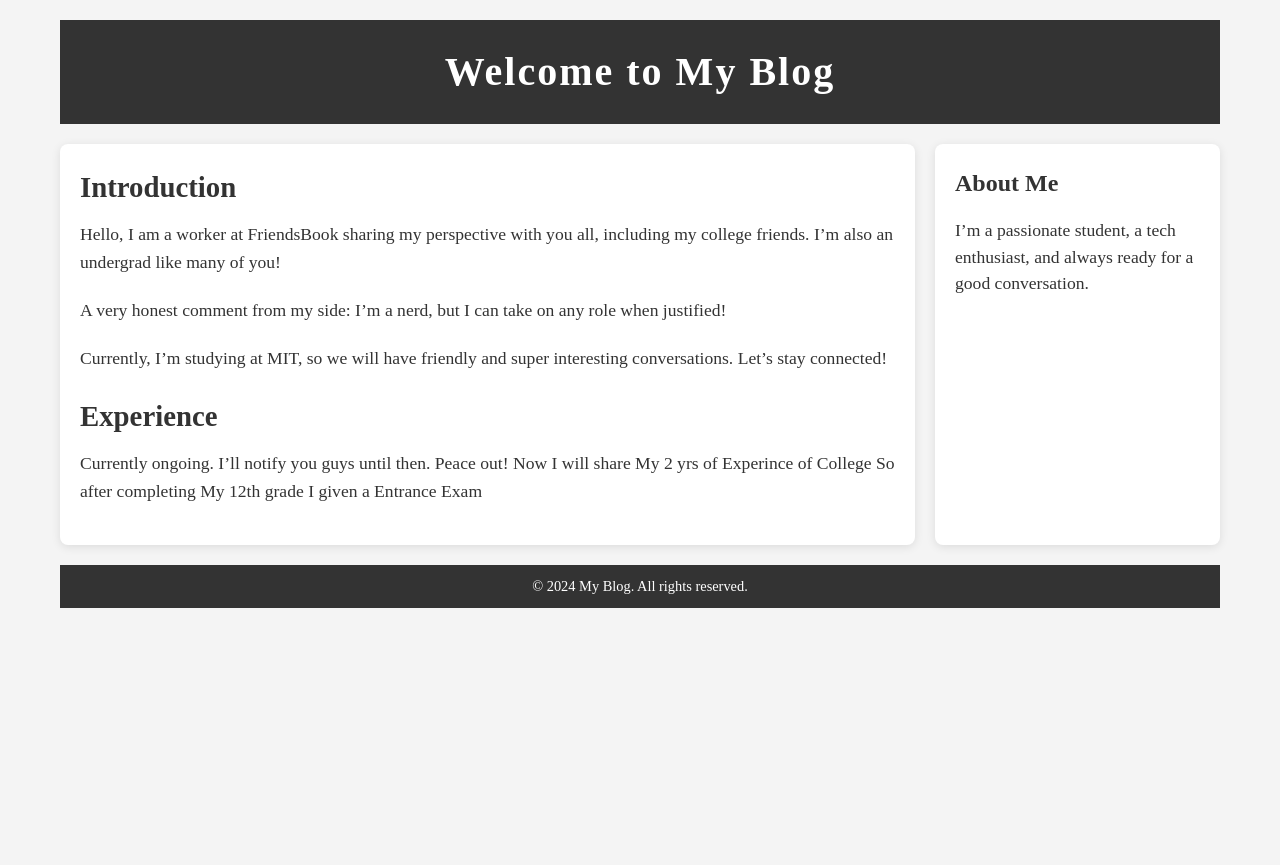
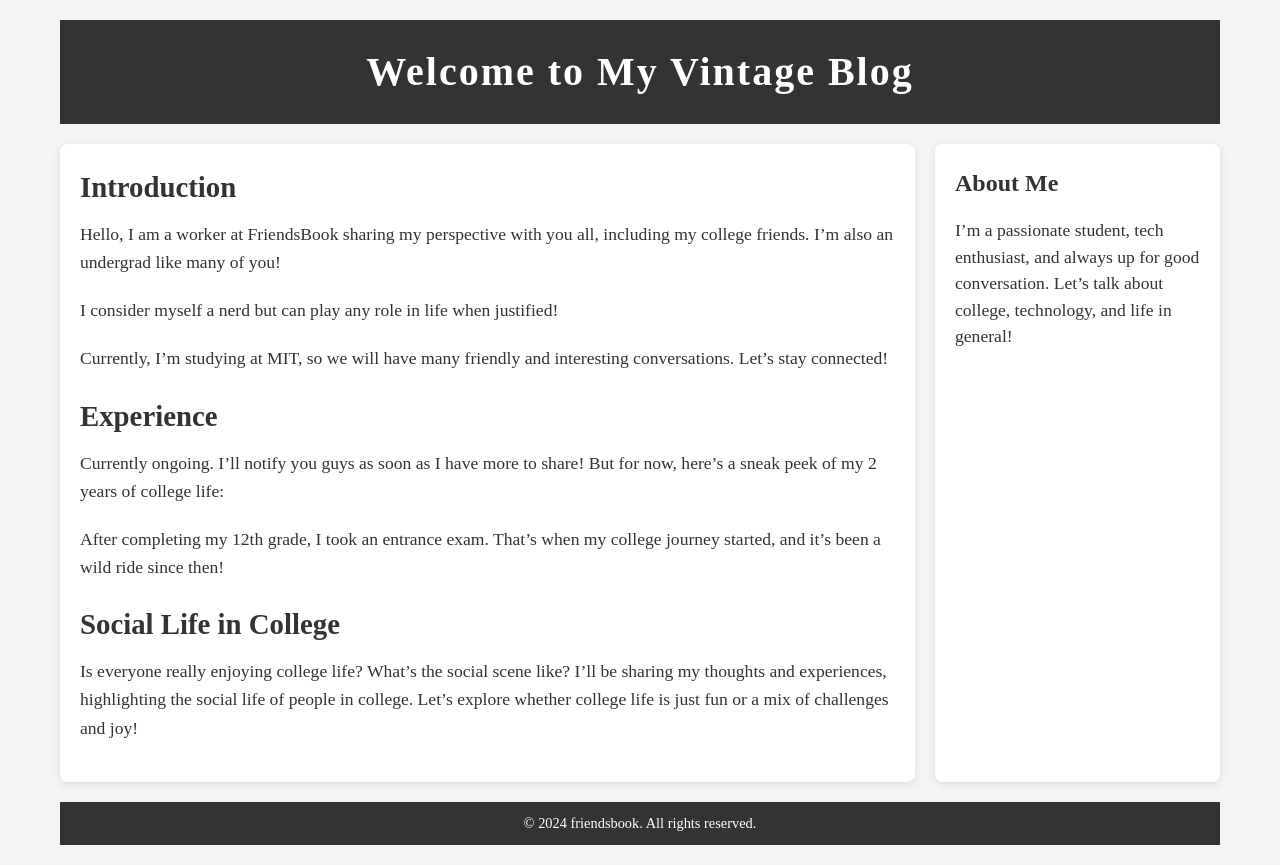
Before and after one commit to PranavKavade7/FbBlogs, a plain HTML site: page index.html in a window 1280 px wide. Before the commit the page ends 800 px from the top, so only its background shows below. Drawn offline with Linux system fonts and the light colour scheme.

Commit message:
Update index.html

```diff
--- a/index.html
+++ b/index.html
@@ -3,43 +3,44 @@
 <head>
     <meta charset="UTF-8">
     <meta name="viewport" content="width=device-width, initial-scale=1.0">
-    <title> Friendsbook-Blogs</title>
+    <title>Friendsbook - Memories Blog</title>
     <link rel="stylesheet" href="style.css">
 </head>
 <body>
     <div class="container">
         <header>
-            <h1>Welcome to My Blog</h1>
+            <h1>Welcome to My Vintage Blog</h1>
         </header>
 
         <main>
             <section class="intro">
                 <h2>Introduction</h2>
                 <p>Hello, I am a worker at FriendsBook sharing my perspective with you all, including my college friends. I’m also an undergrad like many of you!</p>
-                <p>A very honest comment from my side: I’m a nerd, but I can take on any role when justified!</p>
-                <p>Currently, I’m studying at MIT, so we will have friendly and super interesting conversations. Let’s stay connected!</p>
+                <p>I consider myself a nerd but can play any role in life when justified!</p>
+                <p>Currently, I’m studying at MIT, so we will have many friendly and interesting conversations. Let’s stay connected!</p>
             </section>
 
             <section class="experience">
                 <h2>Experience</h2>
-                <p>Currently ongoing. I’ll notify you guys until then. Peace out!
+                <p>Currently ongoing. I’ll notify you guys as soon as I have more to share! But for now, here’s a sneak peek of my 2 years of college life:</p>
+                <p>After completing my 12th grade, I took an entrance exam. That’s when my college journey started, and it’s been a wild ride since then!</p>
+            </section>
 
-                 Now I will share My 2 yrs of Experince of College
-                So after completing My 12th grade I given a Entrance Exam
-</p>
-
+            <section class="social-life">
+                <h2>Social Life in College</h2>
+                <p>Is everyone really enjoying college life? What’s the social scene like? I’ll be sharing my thoughts and experiences, highlighting the social life of people in college. Let’s explore whether college life is just fun or a mix of challenges and joy!</p>
             </section>
         </main>
 
         <aside>
             <div class="about">
                 <h3>About Me</h3>
-                <p>I’m a passionate student, a tech enthusiast, and always ready for a good conversation.</p>
+                <p>I’m a passionate student, tech enthusiast, and always up for good conversation. Let’s talk about college, technology, and life in general!</p>
             </div>
         </aside>
 
         <footer>
-            <p>&copy; 2024 My Blog. All rights reserved.</p>
+            <p>&copy; 2024 friendsbook. All rights reserved.</p>
         </footer>
     </div>
 </body>
```
